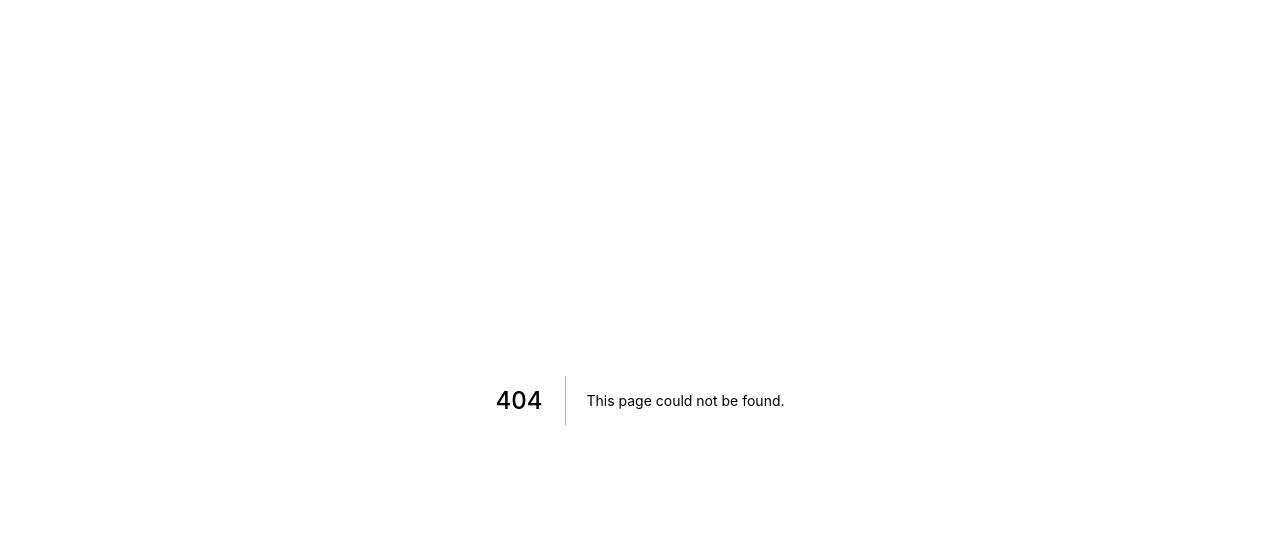
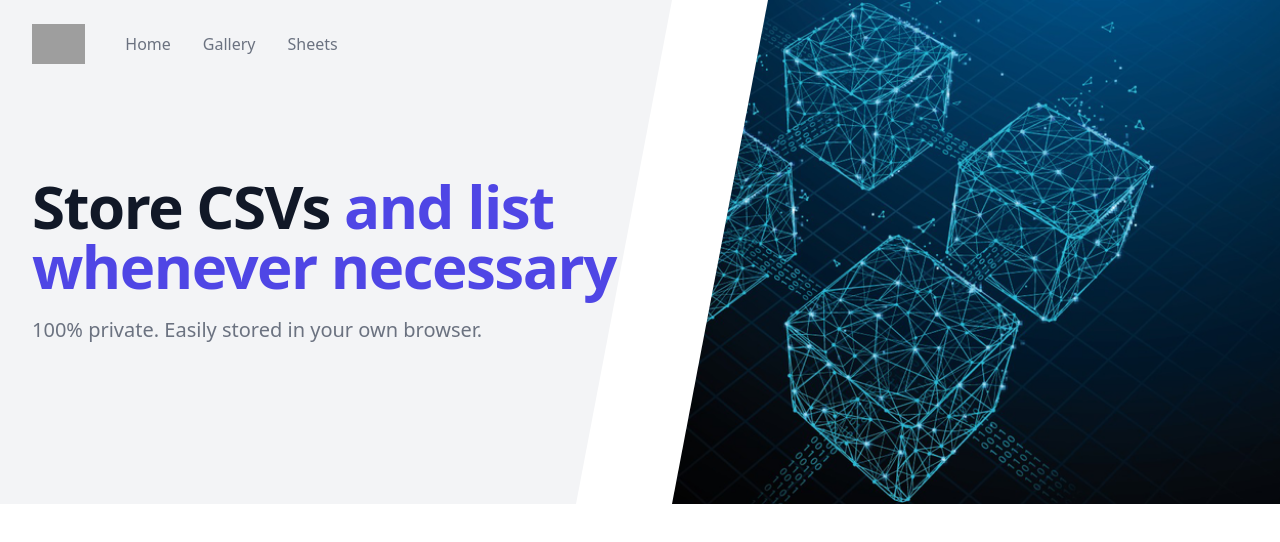
Before and after one commit to bgfborges/blockchain-test, a Next.js app: page /sheets in a window 1280 px wide. Before the commit this address had no page. Shown: the top 542 px of the page. Built offline with nearby package versions, Linux system fonts and the light colour scheme; grey boxes are pictures that could not be loaded.

Commit message:
feat: Sheets page and navigation

```diff
--- a/src/components/Header/index.tsx
+++ b/src/components/Header/index.tsx
@@ -6,7 +6,7 @@ import Link from 'next/link'
 const navigation = [
   { name: 'Home', href: '/' },
   { name: 'Gallery', href: '/gallery' },
-  { name: 'Sheets', href: '#' },
+  { name: 'Sheets', href: '/sheets' },
 ]
 
 export default function Header( ) {
--- a/src/components/Uploader/index.tsx
+++ b/src/components/Uploader/index.tsx
@@ -27,7 +27,7 @@ export default function Uploader(){
             <div className="rounded-lg shadow-xl bg-gray-50 lg:w-1/2">
                 <form action="" className="p-4 lg:p-6" onSubmit={handleFormSubmit}>
                     <div>
-                        <label className="inline-block mb-2 text-gray-500">Upload Files (jpg,png,svg,jpeg)</label>
+                        <label className="inline-block mb-2 text-gray-500">Upload Files (png, csv (comma delimited))</label>
                         <div className="flex items-center justify-center w-full">
                             <label className="flex flex-col w-full h-32 border-4 border-dashed hover:bg-gray-100 hover:border-gray-300">
                                 <div className="flex flex-col items-center justify-center pt-7">
--- /dev/null
+++ b/src/pages/sheets.tsx
@@ -0,0 +1,16 @@
+import Hero from "../components/Hero";
+
+const headerInfo = {
+    titleOne: 'Store CSVs',
+    titleTwo: 'and list whenever necessary',
+    description: '100% private. Easily stored in your own browser.',
+    image: '/images/hero-background.png',
+}
+
+export default function Sheets(){
+    return(
+        <Hero
+
+       {...headerInfo} />
+    )
+}
```
